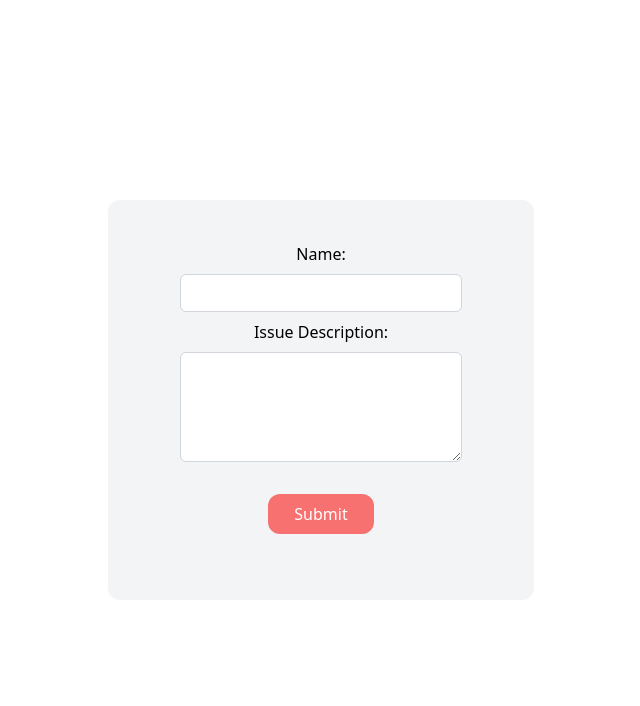
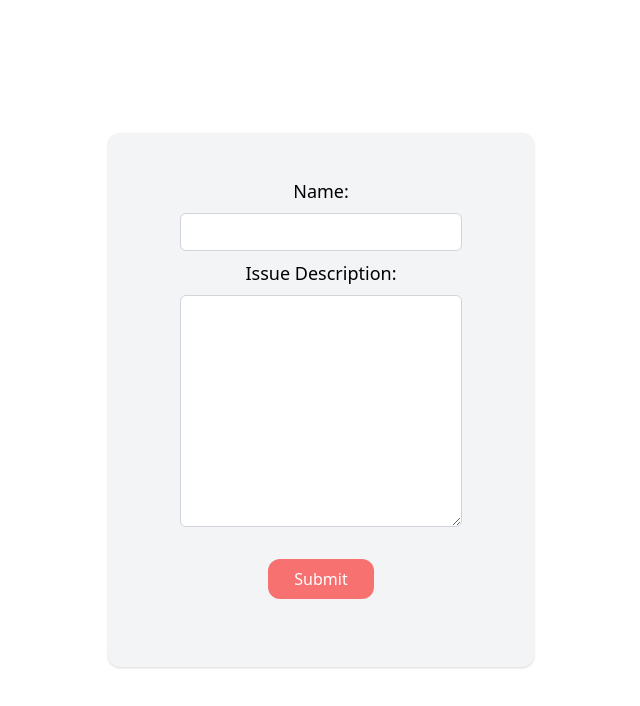
Before and after one commit to ryand67/bugTracker, a Next.js app: page /submit in a window 1280 px wide. Shown: the top 706 px of the page, without its empty margins (319-959 px from the left). Built offline with nearby package versions, Linux system fonts and the light colour scheme.

Commit message:
form functional

```diff
--- a/pages/index.js
+++ b/pages/index.js
@@ -9,7 +9,7 @@ export default function Home() {
     <div>
       <Head>
         <title>Bug Tracker</title>
-        <link rel="icon" href="/bug-solid.svg" />
+        <link rel="icon" href="/spider-solid.svg" />
         <link rel="stylesheet" href="https://use.fontawesome.com/releases/v5.15.2/css/all.css" integrity="sha384-vSIIfh2YWi9wW0r9iZe7RJPrKwp6bG+s9QZMoITbCckVJqGCCRhc+ccxNcdpHuYu" crossorigin="anonymous"></link>
         <link href="https://unpkg.com/tailwindcss@^2/dist/tailwind.min.css" rel="stylesheet"></link>
       </Head>
--- a/pages/submit.js
+++ b/pages/submit.js
@@ -1,24 +1,45 @@
-import React from 'react';
+import React, { useState } from 'react';
 import Head from 'next/head';
+import axios from 'axios';
 
 export default function submit() {
+
+    const [name, setName] = useState('');
+    const [issue, setIssue] = useState('');
+
+    const handleNameChange = (e) => {
+        setName(e.target.value);
+    }
+
+    const handleIssueChange = (e) => {
+        console.log(e.target.value);
+        setIssue(e.target.value);
+    }
+
+    const handleFormSubmit = () => {
+        axios.post('/api/bugs/create', {
+            user: name,
+            bug: issue
+        })
+    }
+
     return (
         <div>
             <Head>
                 <title>Bug Tracker</title>
-                <link rel="icon" href="/bug-solid.svg" />
+                <link rel="icon" href="/spider-solid.svg" />
                 <link rel="stylesheet" href="https://use.fontawesome.com/releases/v5.15.2/css/all.css" integrity="sha384-vSIIfh2YWi9wW0r9iZe7RJPrKwp6bG+s9QZMoITbCckVJqGCCRhc+ccxNcdpHuYu" crossorigin="anonymous"></link>
                 <link href="https://unpkg.com/tailwindcss@^2/dist/tailwind.min.css" rel="stylesheet"></link>
             </Head>
 
             <main className='box-border m-0 p-0 flex justify-center items-center w-100 h-screen'>
-                <form className="w-50 h-5 border-2 border-transparent bg-gray-100 w-1/3 h-1/2 py-8 flex justify-center items-center flex-col rounded-xl" action="">
-                    <label className="py-2" htmlFor="name">Name:</label>
-                    <input className="px-4 py-2 border focus:ring-gray-500 focus:border-gray-900 w-2/3 sm:text-sm border-gray-300 rounded-md focus:outline-none text-gray-600" type="text" name="name" id=""/>
-                    <label className="py-2" htmlFor="bug">Issue Description:</label>
-                    <textarea className="px-4 py-2 border focus:ring-gray-500 focus:border-gray-900 w-2/3 sm:text-sm border-gray-300 rounded-md focus:outline-none text-gray-600" name="bug" id="" cols="30" rows="10"></textarea>
-                    <p href="" className="w-1/4 text-center border-3 bg-red-400 cursor-pointer text-white my-8 p-2 rounded-xl transition hover:bg-red-500">Submit</p>
-                </form>
+                <form onSubmit={handleFormSubmit} className="shadow border-2 border-transparent bg-gray-100 w-1/3 h-2/3 py-8 flex justify-center items-center flex-col rounded-xl" action="">
+                    <label className="text-lg py-2" htmlFor="name">Name:</label>
+                    <input onChange={handleNameChange} className="px-4 py-2 border focus:ring-gray-500 focus:border-gray-900 w-2/3 sm:text-sm border-gray-300 rounded-md focus:outline-none text-gray-600" type="text" name="name"/>
+                    <label className="text-lg py-2" htmlFor="bug">Issue Description:</label>
+                    <textarea onChange={handleIssueChange} className="px-4 py-2 border h-1/2 focus:ring-gray-500 focus:border-gray-900 w-2/3 sm:text-sm border-gray-300 rounded-md focus:outline-none text-gray-600" name="bug" id="" cols="30" rows="10"></textarea>
+                    <p href="" className="w-1/4 text-center border-3 bg-red-400 cursor-pointer text-white my-8 p-2 rounded-xl transition hover:bg-red-500" onClick={handleFormSubmit}>Submit</p>
+               </form>
             </main>
         </div>
     )
```
Also changed, not shown: public/bug-solid.svg (deleted), public/spider-solid.svg (added).
